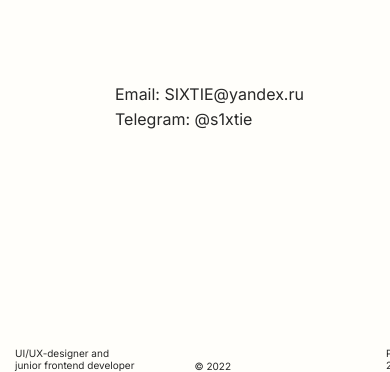
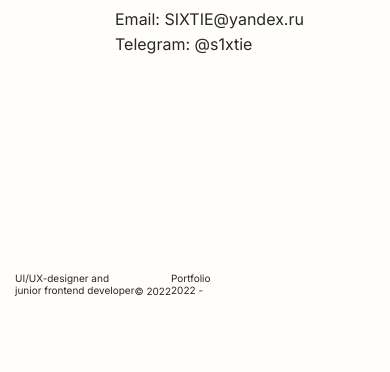
Before and after one commit to Sixt1e/portfolio, a plain HTML site: page Contact.html in a window 390 px wide. Shown: the part 570-942 px from the top of the page. After the commit the page ends 867 px from the top, so only its background shows below. Drawn offline with nearby package versions, Linux system fonts and the light colour scheme; a web font is replaced by a local one.

Commit message:
Add files via upload

```diff
--- a/styles/adaptive.css
+++ b/styles/adaptive.css
@@ -1,6 +1,6 @@
 @media screen and (max-width: 1199px) {
   .container {
-    width: 960px;
+    max-width: 960px;
     margin: 0 auto;
     padding: 0 15px;
     overflow: hidden;
@@ -11,7 +11,6 @@
   }
 
   .li {
-    margin-left: 220px;
     white-space: nowrap;
   }
 
@@ -27,27 +26,19 @@
     white-space: nowrap;
   }
 
-  .portfolio_p {
-    margin-left: 455px;
-  }
-
   .p_2022 {
     white-space: nowrap;
-    margin-left: 240px;
   }
 }
 
 @media screen and (max-width: 991px) {
   .container {
-    width: 720px;
+    max-width: 720px;
     margin: 0 auto;
     padding: 0 15px;
     overflow: hidden;
   }
 
-  .li {
-    margin-left: 120px;
-  }
   .upper_h2 {
     margin-left: 620px;
     font-size: 28px;
@@ -57,17 +48,8 @@
     font-size: 90px;
   }
 
-  .p_2022 {
-    text-align: center;
-    margin-left: 145px;
-  }
-
   .star {
     margin-left: 90px;
-  }
-
-  .portfolio_p {
-    margin-left: 245px;
   }
 }
 
@@ -96,17 +78,13 @@
     font-size: 25px;
   }
 
+  .p_2022 {
+    margin-left: 0px;
+  }
+
   h2 {
     font-size: 70px;
     margin-top: -15px;
-  }
-
-  .p_2022 {
-    margin-left: 100px;
-  }
-
-  .portfolio_p {
-    margin-left: 100px;
   }
 }
 
@@ -157,11 +135,7 @@
   }
 
   .p_2022 {
-    margin-left: 60px;
     margin-top: 163px;
-  }
-
-  .portfolio_p {
-    margin-left: 155px;
+    margin-left: 0px;
   }
 }
--- a/styles/style.css
+++ b/styles/style.css
@@ -39,10 +39,11 @@ h1 {
   font-size: 36px;
 }
 
-ul {
+.menu {
   display: flex;
   list-style-type: none;
   margin-top: 75px;
+  justify-content: space-between;
 }
 
 p {
@@ -56,7 +57,6 @@ p {
 }
 
 .li {
-  margin-left: 324px;
   cursor: grab;
   transition: 1s;
   color: var(--text-color);
@@ -137,6 +137,7 @@ h2 {
 
 .bottom_bar {
   display: flex;
+  justify-content: space-between;
 }
 
 .bar_p {
@@ -147,14 +148,13 @@ h2 {
 }
 
 .p_2022 {
-  margin-left: 440px;
+  margin-left: -180px;
   margin-top: 245px;
   white-space: nowrap;
   color: var(--text-color);
 }
 
 .portfolio_p {
-  margin-left: 580px;
   margin-top: 220px;
   color: var(--text-color);
 }
```
